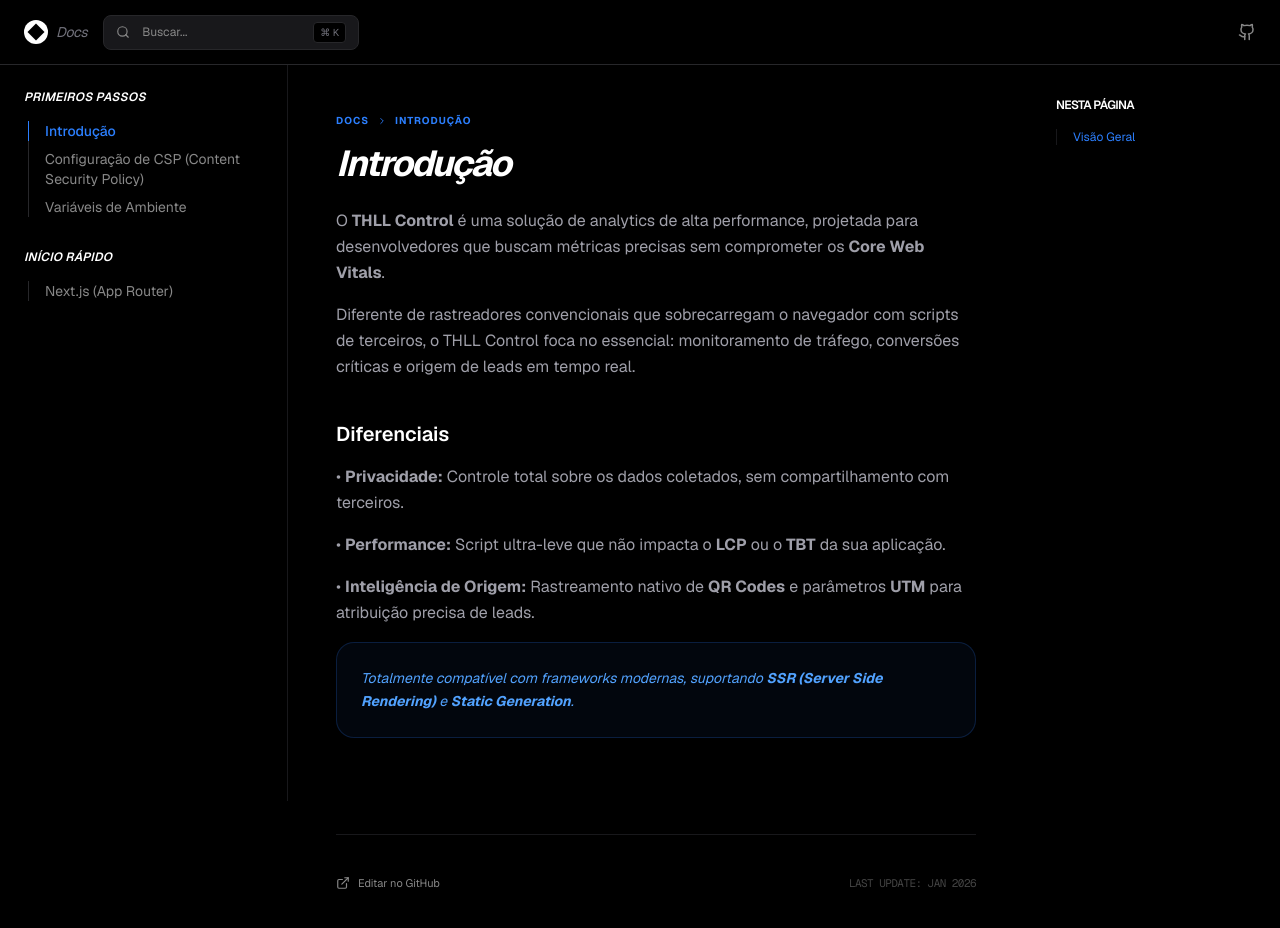
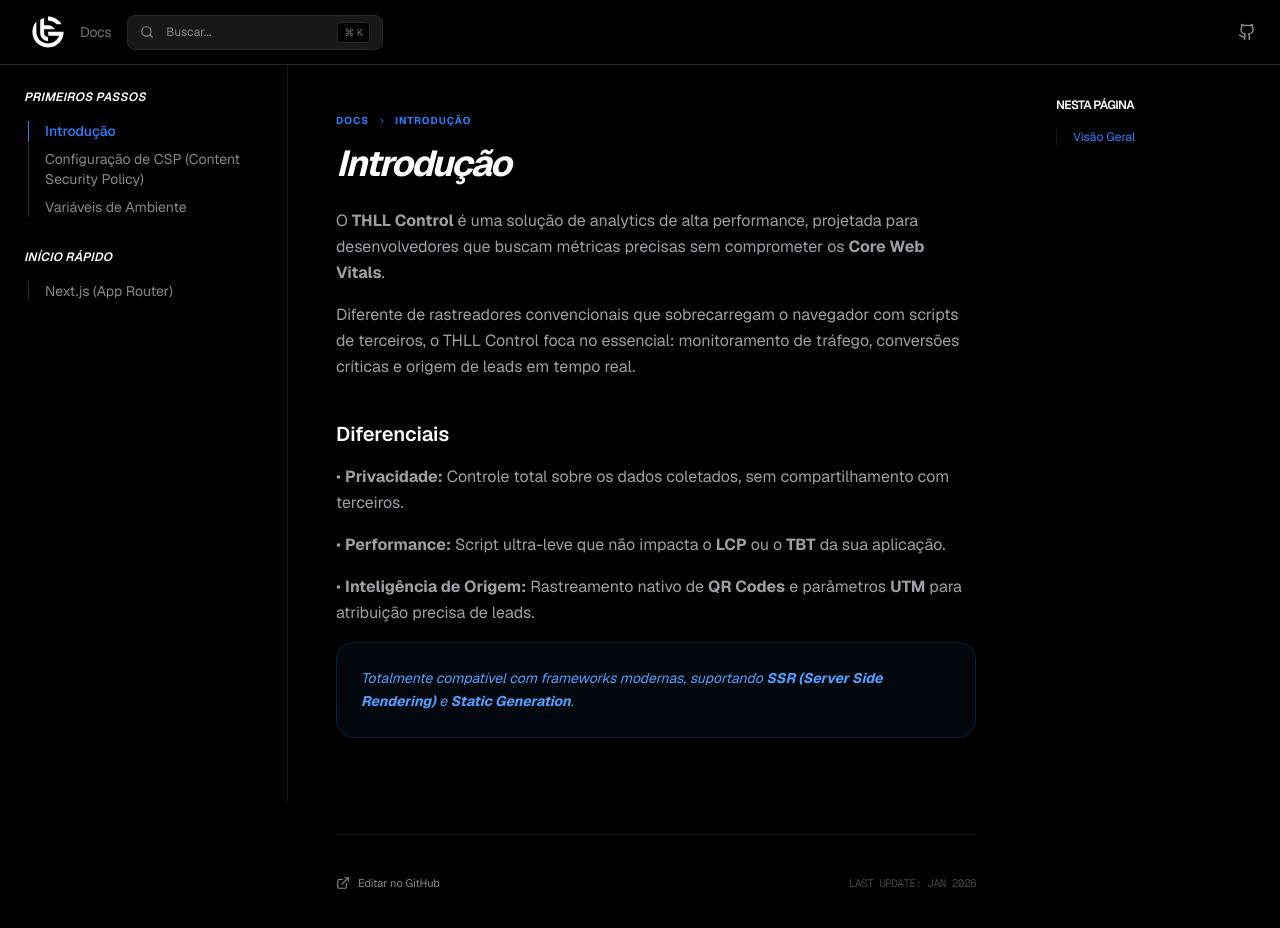
Before and after one commit to tiagohll/tiagohll-control, a Next.js app: page /docs in a window 1280 px wide. Shown: the top 928 px of the page. Built offline with nearby package versions, Linux system fonts and the light colour scheme.

Commit message:
fix: url da next e logo da docs

```diff
--- a/src/app/docs/docs-client.tsx
+++ b/src/app/docs/docs-client.tsx
@@ -15,6 +15,7 @@
 } from "lucide-react";
 import ReactMarkdown from "react-markdown";
 import Link from "next/link";
+import Image from "next/image";
 
 export default function DocsClient() {
     const [currentSection, setCurrentSection] =
@@ -156,10 +157,16 @@
                         </button>
 
                         <div className="text-white font-bold tracking-tight text-sm flex items-center gap-2">
-                            <div className="w-6 h-6 bg-white rounded-full flex items-center justify-center">
+                            {/*                             <div className="w-6 h-6 bg-white rounded-full flex items-center justify-center">
                                 <div className="w-3 h-3 bg-black rotate-45" />
-                            </div>
-                            <span className="hidden sm:inline text-zinc-500 font-normal italic">
+                            </div> */}
+                            <Image
+                                src="/logo-branca-png.svg"
+                                alt="Logo"
+                                width={48}
+                                height={48}
+                            />
+                            <span className="hidden sm:inline text-zinc-500 font-normal">
                                 Docs
                             </span>
                         </div>
@@ -211,7 +218,7 @@
                 {/* SIDEBAR (ESQUERDA) */}
                 <aside
                     className={`
-                        lg:sticky lg:top-16 lg:h-[calc(100vh-64px)] fixed inset-y-0 left-0 top-0 h-full z-50 w-72 bg-black border-r border-zinc-900 overflow-y-auto transform transition-transform duration-300 ease-in-out
+                        lg:sticky lg:top-16 lg:h-[calc(100vh-64px)] fixed inset-y-0 left-0 top-0 h-full z-50 w-72 lg:bg-transparent bg-black border-r border-zinc-900 overflow-y-auto transform transition-transform duration-300 ease-in-out
                         ${
                             isMobileMenuOpen
                                 ? "translate-x-0"
@@ -446,7 +453,7 @@
                 {
                     type: "code",
                     value: `# Endpoint da API (fornecido no setup)
-NEXT_PUBLIC_ANALYTICS_URL=https://sua-api-thll.vercel.app/api/track
+NEXT_PUBLIC_ANALYTICS_URL=https://tiagohll-control.vercel.app/api/track
 
 # ID único do site (encontrado no seu Dashboard)
 NEXT_PUBLIC_SITE_ID=seu_site_id_aqui`,
```
Also changed, not shown: public/logo-branca-png.svg (added).
